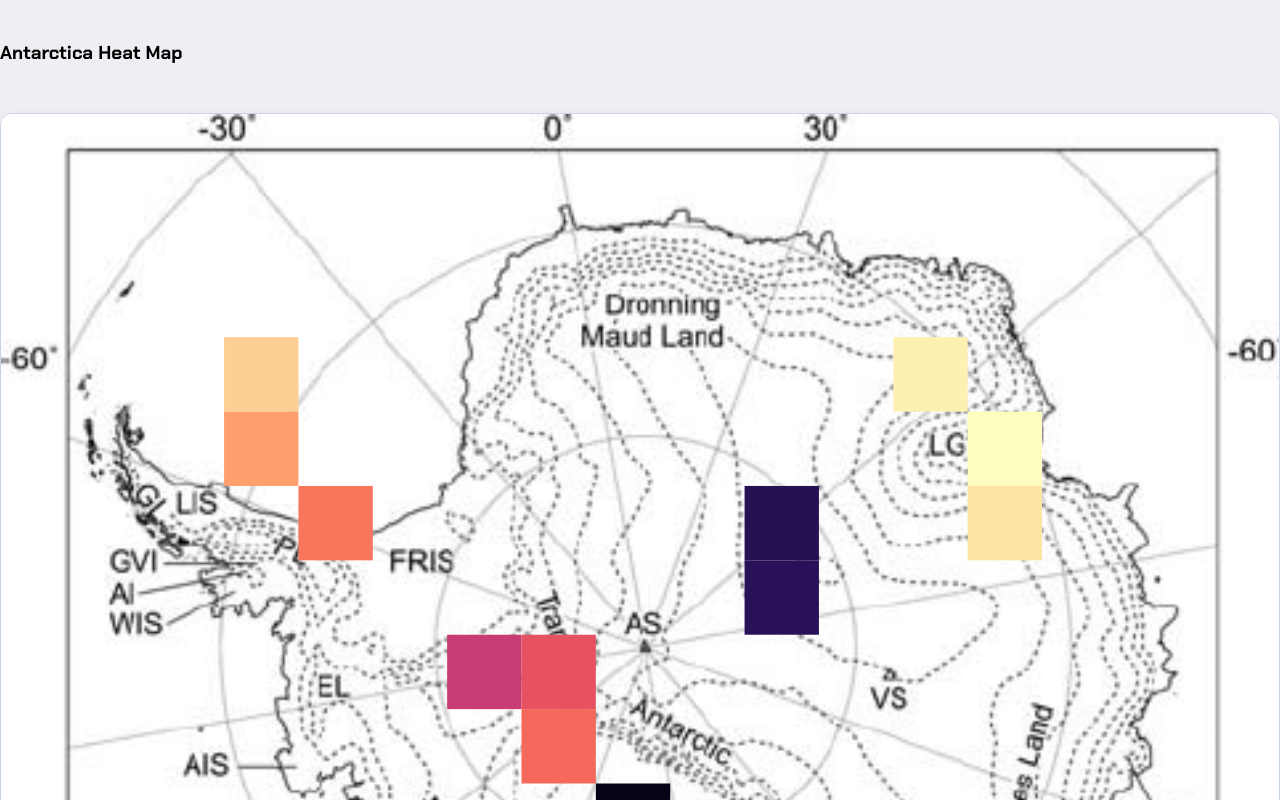
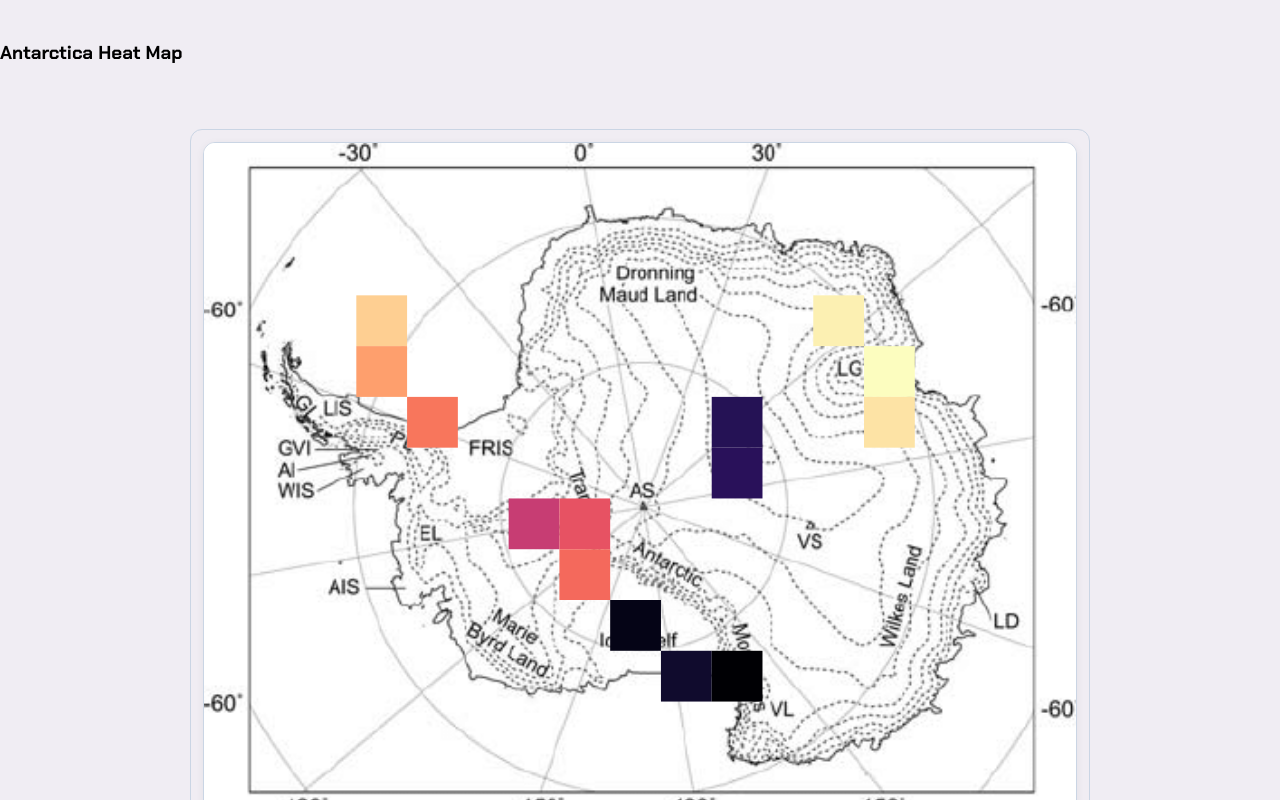
Before and after one commit to E11aW/css481-final-project, a React (Create React App) app: page / in a window 1280 px wide. Shown: the part 1260-2060 px from the top of the page. Built offline with nearby package versions, Linux system fonts and the light colour scheme.

Commit message:
Fixed heatmap size

```diff
--- a/src/pages/homepage/home.js
+++ b/src/pages/homepage/home.js
@@ -26,12 +26,17 @@ export const Homepage = () => {
         <SealRoller />
         <h2 className='subheader-need-padding'>Data</h2>
           <h3 className= 'subheader-need-padding'>Antarctica Heat Map</h3>
+          <div className="mw-900">
           <D3HeatMap
             imageSrc= {MapofAntartica}
             points= {pts}
             normalized= {true}
             cellSize= {28}
           />
+          hasButton= {true}
+          buttonText= 'More Data!'
+          buttonLink= '/data'
+          </div>
         <h2 className='about-us-subheader'>About Us</h2>
         <TextImage
           text='We are a small team of 4 developers working to spread awareness about climate change and its impacts on arctic habitats. We all attend the University of Washington Bothell and completed this website as our final project for a Web Developing class. Our goal was to improve our frontend skills, connecting that with backend data to create a website that is visually interesting while also presenting the important data.'
--- a/src/pages/homepage/home.scss
+++ b/src/pages/homepage/home.scss
@@ -22,3 +22,12 @@
     padding-top: 3rem;
     padding-bottom: 3rem;
 }
+
+.mw-900 {
+  max-width: 900px;
+  margin: 1rem auto 2rem;
+  background: $OffWhite;
+  border: 1px solid $SteelGray;
+  border-radius: 12px;
+  padding: 0.75rem;
+}
```
